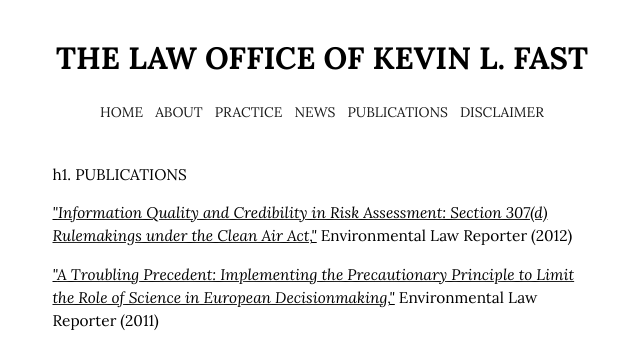
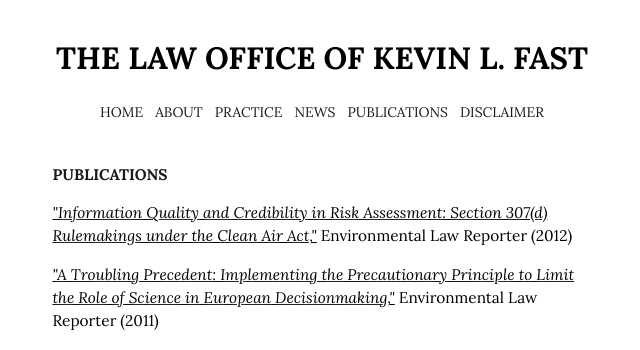
Before and after one commit to KevinFast/kevinfast.github.com, a Jekyll site: the page built from publications.md, in a window 1280 px wide. Shown: the top 350 px of the page, without its empty margins (318-958 px from the left). Built offline with Jekyll 4.4.1, drawn with Linux system fonts in a browser that asks for light colours; Markdown is read by kramdown in place of the engine named in the settings.

```diff
--- a/publications.md
+++ b/publications.md
@@ -4,7 +4,7 @@ title: Publications
 num: 5
 ---
 
-h1. PUBLICATIONS
+# PUBLICATIONS
 
 * [Information Quality and Credibility in Risk Assessment:  Section 307(d) Rulemakings under the Clean Air Act,](/resources/credibility-2012.pdf)  Environmental Law Reporter (2012)
 * [A Troubling Precedent:  Implementing the Precautionary Principle to Limit the Role of Science in European Decisionmaking,](/resources/precaution.pdf) Environmental Law Reporter (2011)
```
